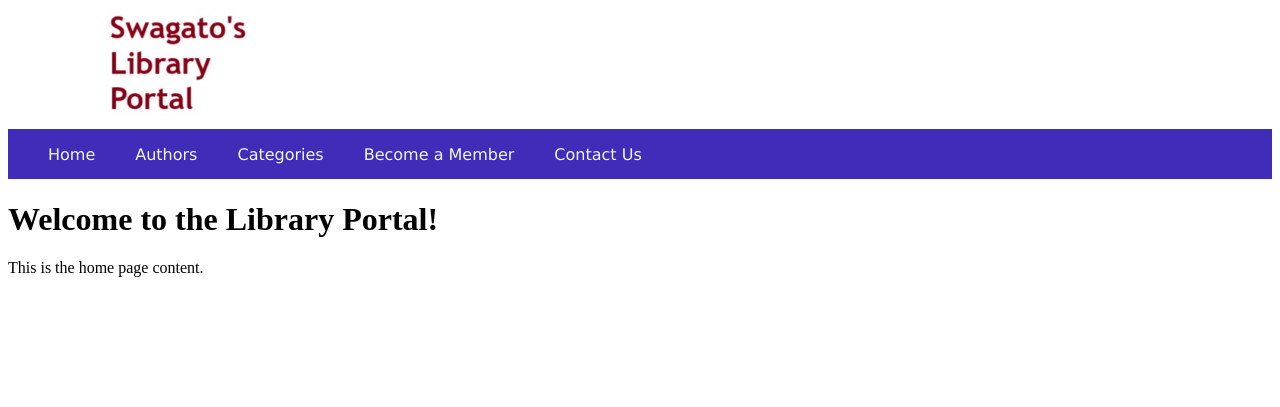
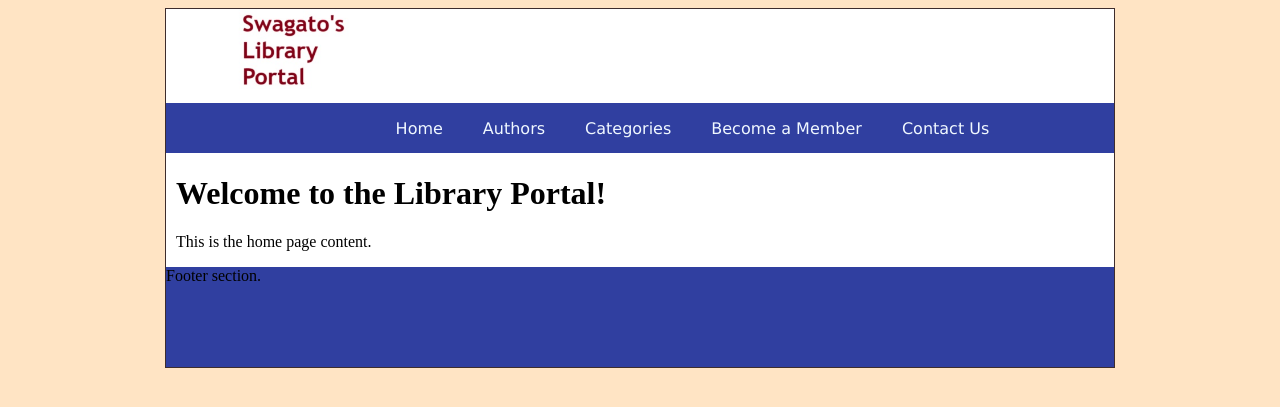
Before and after one commit to swagatobhaskar/flask-library-portal, a Flask app: page / in a window 1280 px wide. Shown: the top 407 px of the page. Run offline with Flask 3, Linux system fonts and the light colour scheme.

Commit message:
CSS changes

```diff
--- a/libraryapp/app/templates/base.html
+++ b/libraryapp/app/templates/base.html
@@ -3,17 +3,20 @@
     <head>
         <title>{% block title %}{% endblock %}</title>
     </head>
-    <body>
+    <body style="background-color: bisque;">
+        <div class="main-area" style="margin: auto; width: 75%; border: 1px solid rgb(62, 45, 45); background-color: rgb(255, 255, 255);">
             <div class="logo-section">
                 <img src="/static/flask-lib-logo.jpg" alt="logo" width="80%" height="auto">
             </div>
-        <nav class="menubar" style="margin-top: 10px; height: 50px; background-color: rgb(63, 44, 184);">
+            <nav class="menubar" style="margin-top: 10px; height: 50px; background-color: rgb(48, 63, 160);">
                 <!-- navigation menu will go in here -->
                 <li
                     style="
                     display: inline-flex;
                     font-family: Verdana, Geneva, Tahoma, sans-serif;
                     color: aliceblue;
+                    position: relative;
+                    left: 20%;
                     ">
                     <ul>Home</ul>
                     <ul>Authors</ul>
@@ -22,11 +25,12 @@
                     <ul>Contact Us</ul>
                 </li>
             </nav>
-        <div>
+            <div style="margin: 10px;">
                 {% block content %}{% endblock %}
             </div>
-        <footer>
-            <!--- The footer code will go here -->
+            <footer style="position: relative; width: auto; top: 0%; height: 100px; background-color: rgb(48, 63, 160);">
+                <p>Footer section.</p>
             </footer>
+        </div>
     </body>
 </html>
```
Lines whose indentation alone changed are shown as unchanged.
